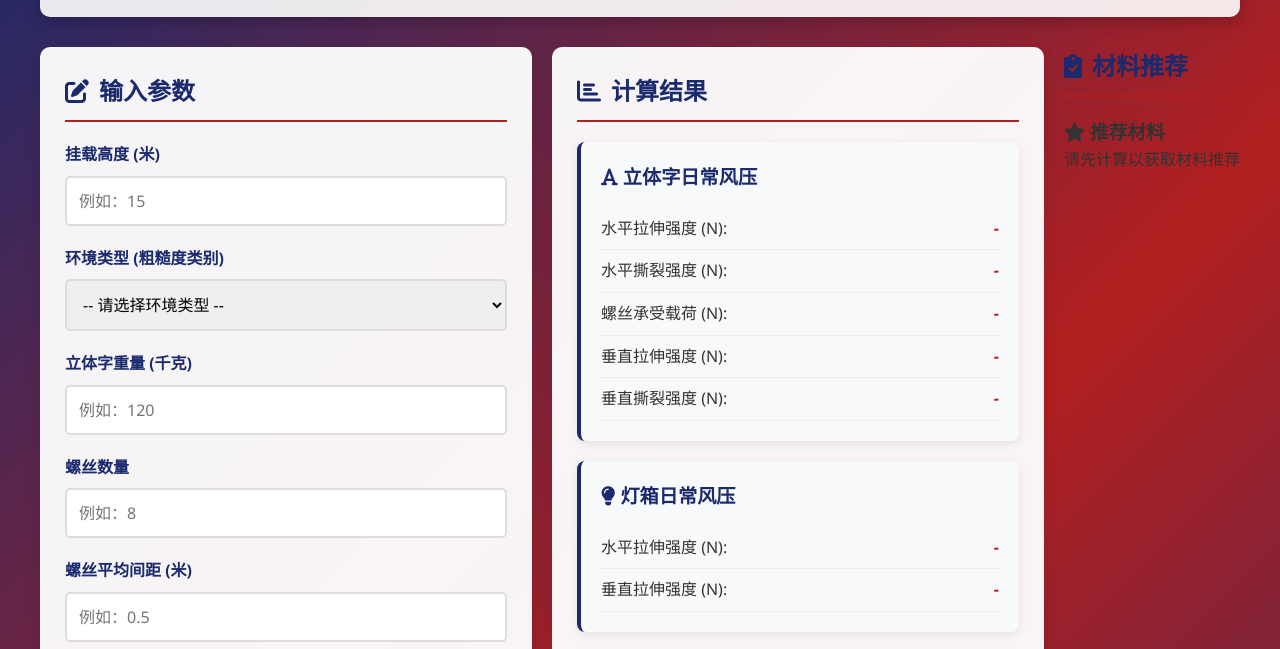
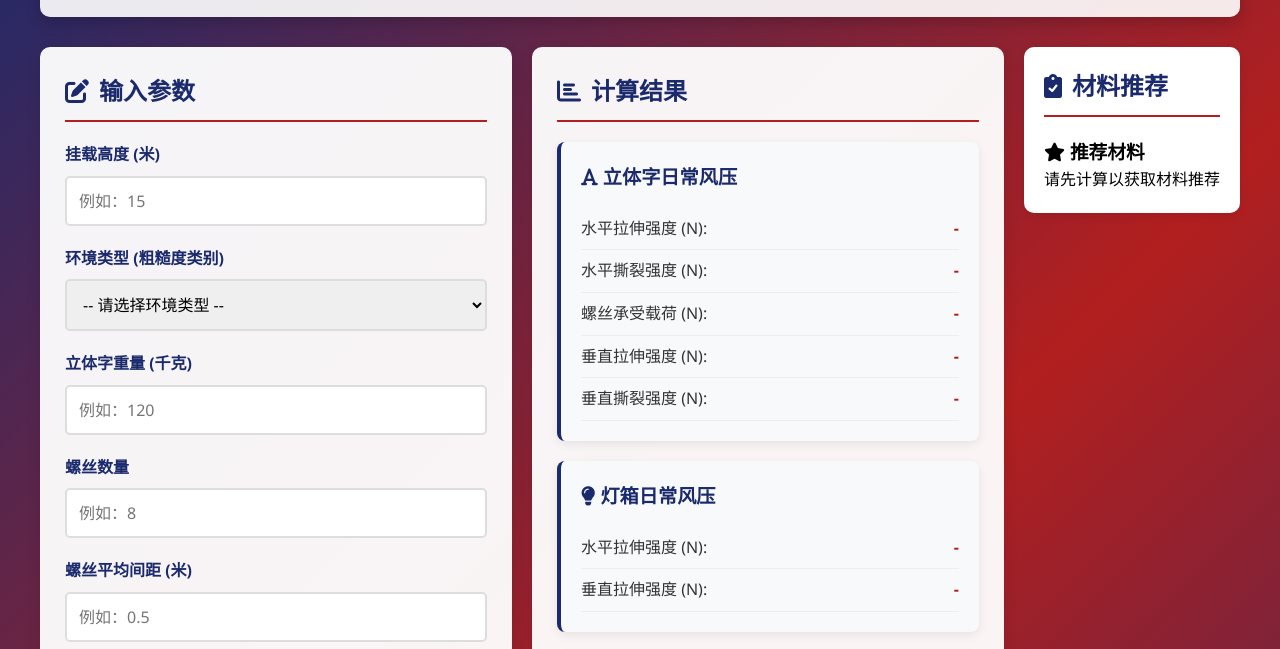
Before and after one commit to zhujp03/EngineerCalculation, a website: page frontEnd/Gongchengshijisuan.html in a window 1280 px wide. Shown: the part 148-797 px from the top of the page. Drawn offline with Linux system fonts and the light colour scheme.

Commit message:
uopdated

```diff
--- a/frontEnd/Gongchengshijisuan.html
+++ b/frontEnd/Gongchengshijisuan.html
@@ -301,6 +301,19 @@
             background: #b21f1f;
         }
 
+        .material-section {
+            background: transparent;
+
+        }
+
+        .material-card {
+            color: black;
+            background: white;
+            border-radius: 10px;
+            padding: 20px;
+            box-shadow: 0 3px 10px rgba(0, 0, 0, 0.08);
+        }
+
         @media (max-width: 768px) {
             .content {
                 flex-direction: column;
@@ -377,7 +390,7 @@
 
             <div class="input-group">
                 <label for="BoxNumHanging">固定点间距</label>
-                <input type="number" id="BoxNumHanging" min="1" max="100" placeholder="例如：4">
+                <input type="number" id="BoxNumHanging" min="0" max="100" placeholder="例如：4">
             </div>
 
             <div class="input-group">
@@ -505,12 +518,14 @@
                     </div>
                 </div>
             </div>
+
         </div>
         <!-- 在页面下方预先留好两个容器 -->
         <div class="material-section">
-            <h2 class="section-title"><i class="fas fa-clipboard-check"></i> 材料推荐</h2>
+
 
             <div class="material-card">
+                <h2 class="section-title"><i class="fas fa-clipboard-check"></i> 材料推荐</h2>
                 <h3 class="material-title"><i class="fas fa-star"></i> 推荐材料</h3>
                 <!-- 这里渲染 overallSuggestions -->
                 <div id="materialRecommendation">
@@ -519,7 +534,8 @@
             </div>
             </div>
         </div>
-    </div>9
+    </div>
+    </div>
 
 <script>
     document.addEventListener('DOMContentLoaded', function() {
@@ -569,7 +585,7 @@
                 //lightBoxWidth: parseFloat(document.getElementById('lightBoxWidth').value),
                 lightBoxHeight: parseFloat(document.getElementById('lightBoxHeight').value),
                 lightBoxUnitWeight: parseFloat(document.getElementById('lightBoxUnitWeight').value),
-                BoxNumHanging: parseInt(document.getElementById('BoxNumHanging').value),
+                BoxNumHanging: parseFloat(document.getElementById('BoxNumHanging').value),
                 charAcceptWindArea: parseFloat(document.getElementById('charAcceptWindArea').value),
                 baseWindPressure: parseFloat(document.getElementById('baseWindPressure').value),
                 snowPressure: parseFloat(document.getElementById('snowPressure').value),
```
Also changed, not shown: frontEnd/login.html (+1 -1 lines).
